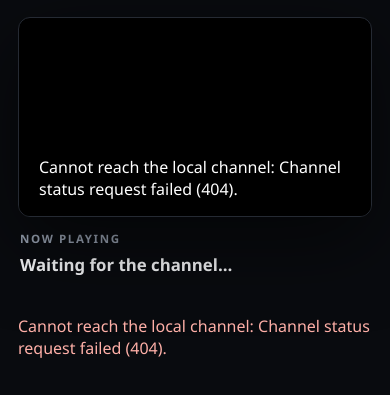
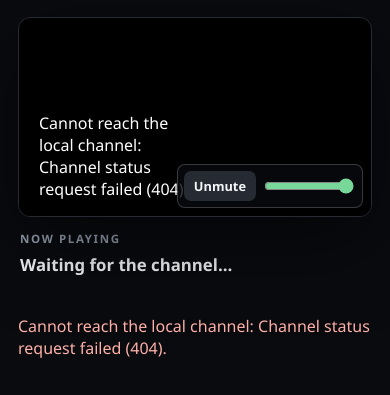
Before and after one commit to BalaStic/waczak-tv, a website: page public/index.html in a window 390 px wide. Shown: the part 293-688 px from the top of the page. Drawn offline with Linux system fonts and the light colour scheme; no server answers.

Commit message:
feat(player): add volume-only video controls

```diff
--- a/commit_msg.txt
+++ b/commit_msg.txt
@@ -1,4 +1 @@
-feat: add locally hosted MP4 channel viewer
-
-Add ffprobe preflight, loopback byte-range streaming, shared playback state,
-checkpoint restore, and a muted browser UI with playback error handling.
+feat(player): add volume-only video controls
--- a/public/app.js
+++ b/public/app.js
@@ -4,12 +4,19 @@ const filenameElement = document.querySelector('#filename');
 const startButton = document.querySelector('#start-button');
 const errorElement = document.querySelector('#error-message');
 const videoMessage = document.querySelector('#video-message');
+const volumeButton = document.querySelector('#volume-button');
+const volumeSlider = document.querySelector('#volume-slider');
 
 const statePollMs = 2000;
 const driftToleranceSeconds = 1.5;
 let currentItemId = null;
 let lastState = null;
 let pendingPlay = false;
+
+function updateVolumeControls() {
+  volumeButton.textContent = video.muted ? 'Unmute' : 'Mute';
+  volumeSlider.value = String(video.volume);
+}
 
 function showPlaybackError(message) {
   errorElement.textContent = message;
@@ -137,6 +144,20 @@ video.addEventListener('ended', () => {
   if (lastState) applyState(lastState);
 });
 
+volumeButton.addEventListener('click', () => {
+  video.muted = !video.muted;
+  updateVolumeControls();
+});
+
+volumeSlider.addEventListener('input', () => {
+  video.volume = Number(volumeSlider.value);
+  video.muted = video.volume === 0;
+  updateVolumeControls();
+});
+
+video.addEventListener('volumechange', updateVolumeControls);
+updateVolumeControls();
+
 startButton.addEventListener('click', async () => {
   pendingPlay = false;
   if (lastState?.item && video.readyState >= HTMLMediaElement.HAVE_METADATA) {
--- a/public/index.html
+++ b/public/index.html
@@ -21,6 +21,10 @@
       <section class="screen" aria-label="Channel video">
         <video id="video" autoplay muted playsinline></video>
         <div id="video-message" class="video-message" role="status" hidden></div>
+        <div class="video-controls" role="group" aria-label="Volume control">
+          <button id="volume-button" type="button">Unmute</button>
+          <input id="volume-slider" type="range" min="0" max="1" step="0.05" value="1" aria-label="Volume">
+        </div>
       </section>
 
       <section class="now-playing" aria-live="polite">
--- a/public/styles.css
+++ b/public/styles.css
@@ -78,10 +78,41 @@ video {
 
 .video-message {
   position: absolute;
+  z-index: 1;
   inset: auto 0 0;
-  padding: 16px 20px;
+  padding: 16px 190px 16px 20px;
   background: linear-gradient(transparent, #000d);
   color: #fff;
+}
+
+.video-controls {
+  position: absolute;
+  z-index: 2;
+  right: 12px;
+  bottom: 12px;
+  display: flex;
+  align-items: center;
+  gap: 8px;
+  padding: 8px;
+  border: 1px solid #ffffff33;
+  border-radius: 8px;
+  background: #090b0fcc;
+}
+
+.video-controls button {
+  padding: 6px 10px;
+  background: #252a33;
+  color: #f4f5f7;
+  font-size: 0.8rem;
+}
+
+.video-controls button:hover {
+  background: #39404c;
+}
+
+.video-controls input[type="range"] {
+  width: 110px;
+  accent-color: #77d89a;
 }
 
 .now-playing {
@@ -137,4 +168,19 @@ button:hover {
     flex-direction: column;
     padding-top: 14px;
   }
+
+  .video-message {
+    padding-right: 165px;
+  }
+
+  .video-controls {
+    right: 8px;
+    bottom: 8px;
+    gap: 6px;
+    padding: 6px;
+  }
+
+  .video-controls input[type="range"] {
+    width: 90px;
+  }
 }
```
Also changed, not shown: README.md.
